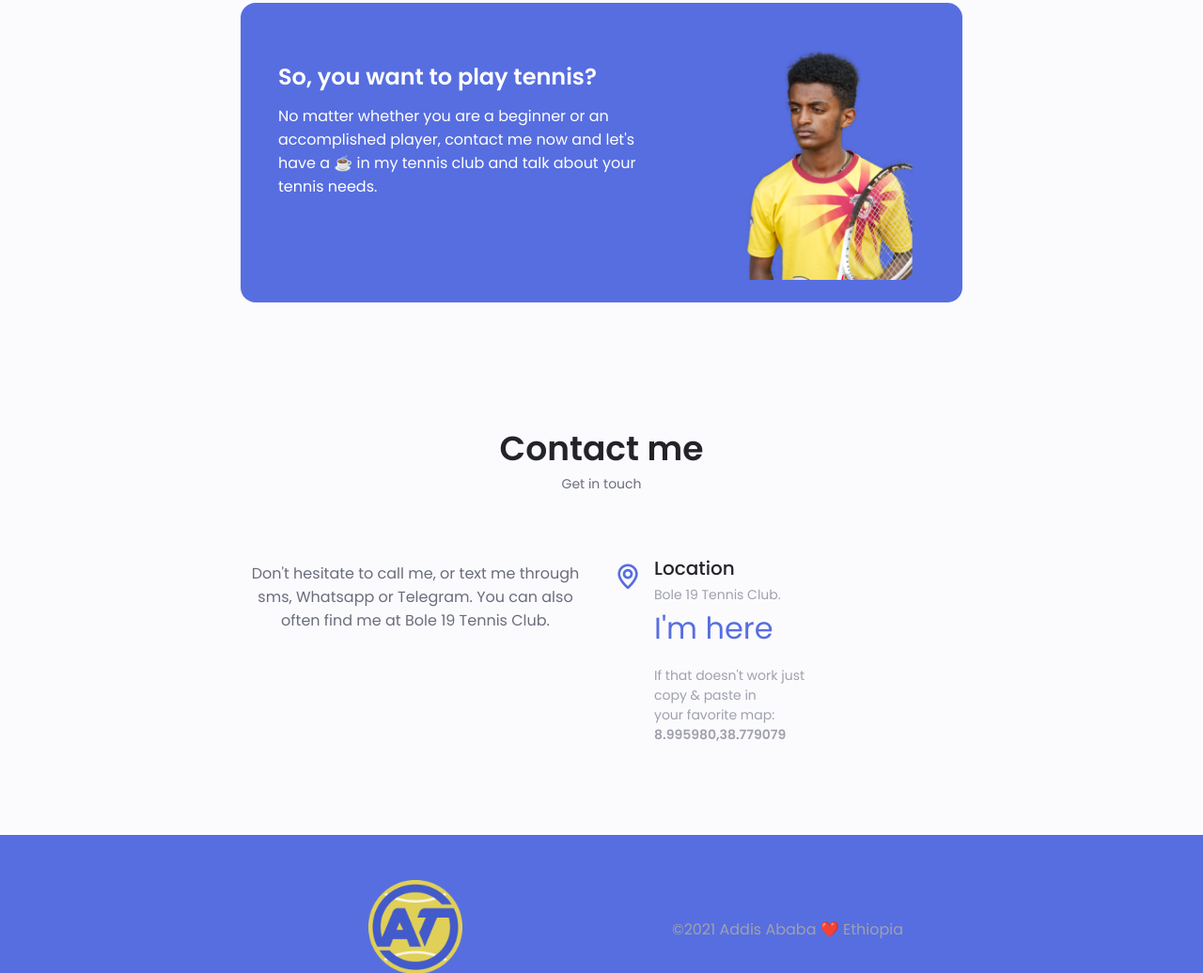
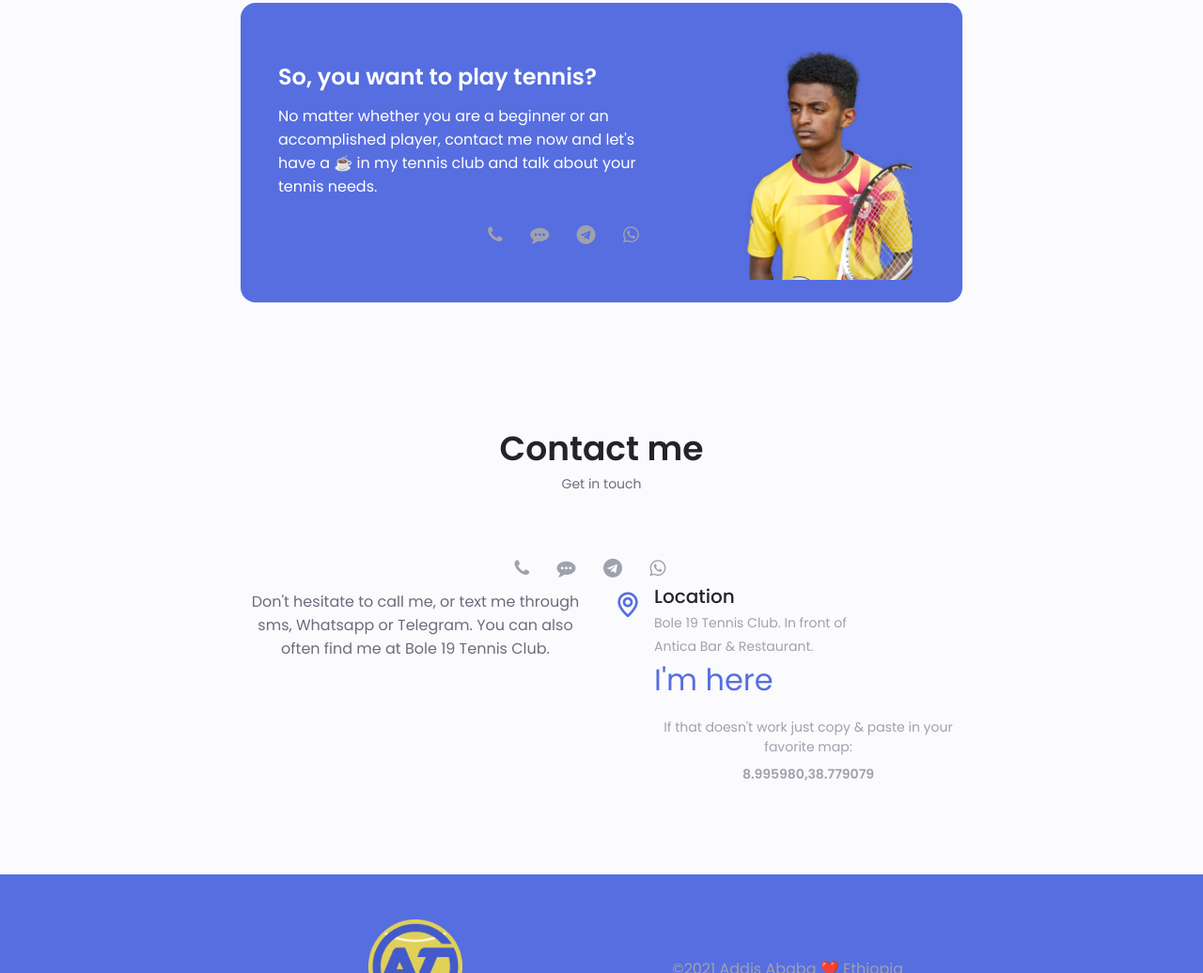
Before and after one commit to whs465/abel, a plain HTML site: page index.html in a window 1280 px wide. Shown: the part 2190-3226 px from the top of the page at 94% size. Drawn offline with nearby package versions, Linux system fonts and the light colour scheme.

Commit message:
first commit

```diff
--- a/assets/css/styles.css
+++ b/assets/css/styles.css
@@ -982,12 +982,13 @@ img {
 
 .contact__socials {
   margin: auto;
+  text-align: center;
 }
 
 .project__social {
   font-size: 1.25rem;
   margin-right: var(--mb-1-5);
-  color: var(--first-color);
+  color: var(--text-color-light);
 }
 
 .project__social:hover {
--- a/index.html
+++ b/index.html
@@ -597,7 +597,7 @@
       <section class="contact section" id="contact">
         <h2 class="section__title">Contact me</h2>
         <span class="section__subtitle">Get in touch</span>
-        <!-- <div class="contact__socials">
+        <div class="contact__socials">
           <a href="tel:0988129649" target="_blank" class="project__social">
             <i class="fa fa-phone"></i>
           </a>
@@ -622,7 +622,7 @@
           >
             <i class="fa fa-whatsapp"></i>
           </a>
-        </div> -->
+        </div>
         <div class="contact__container container grid">
           <div class="about__data">
             <p class="contact__description">
@@ -639,14 +639,15 @@
               <div>
                 <h3 class="contact__title">Location</h3>
                 <span class="contact__subtitle"
-                  >Bole 19 Tennis Club.<br />
+                  >Bole 19 Tennis Club. In front of <br />Antica Bar &
+                  Restaurant.<br />
                   <a href="geo:8.995980,38.779079" class="services__icon"
                     >I'm here</a
                   >
-                  <p>
-                    If that doesn't work just <br />copy & paste in <br />your
-                    favorite map:
-                    <br />
+                  <p class="contact__description">
+                    If that doesn't work just copy & paste in your favorite map:
+                  </p>
+                  <p class="contact__description">
                     <strong>8.995980,38.779079</strong>
                   </p>
                 </span>
```
